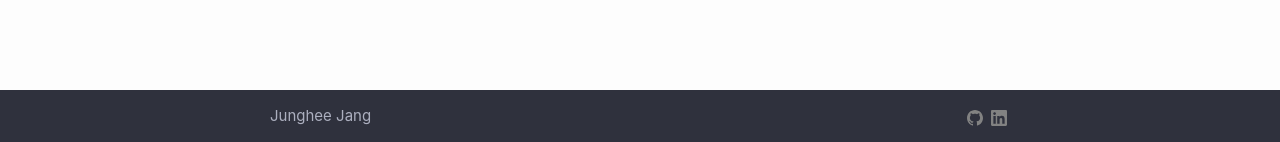
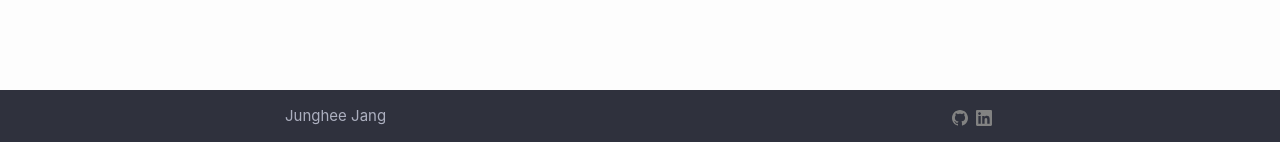
Before and after one commit to DesignerJJang/DesignerJJang.github.io, a Jekyll site: the page built from index.markdown, in a window 1280 px wide. Shown: the part 755-897 px from the top of the page. Built offline with Jekyll 4.4.1, drawn with Linux system fonts in a browser that asks for light colours.

Commit message:
footerpadding

```diff
--- a/_sass/minima/_layout.scss
+++ b/_sass/minima/_layout.scss
@@ -218,15 +218,15 @@
 	width: calc(100% - (#{$spacing-unit} / 2));
 	padding: 0 ($spacing-unit / 2);
 
-	&:first-child {
-	  padding-right: $spacing-unit / 2;
-	  padding-left: 0;
-	}
+	//&:first-child {
+	//  padding-right: $spacing-unit / 2;
+	//  padding-left: 0;
+	//}
 
-	&:last-child {
-	  padding-right: 0;
-	  padding-left: $spacing-unit / 2;
-	}
+	//&:last-child {
+	//  padding-right: 0;
+	//  padding-left: $spacing-unit / 2;
+	//}
   }
 
 }
```
